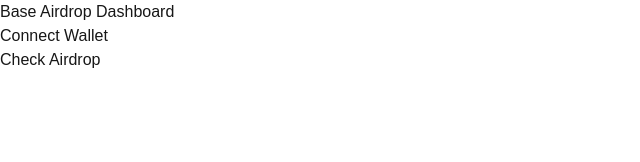
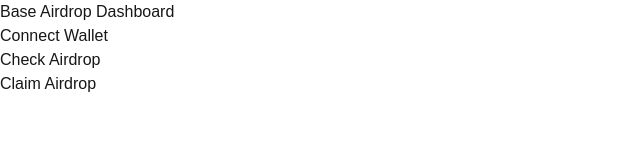
Before and after one commit to Singhranashivang/base-airdrop, a Next.js app: page / in a window 1280 px wide. Shown: the top 162 px of the page, without its empty margins (0-640 px from the left). Built offline with nearby package versions, Linux system fonts and the light colour scheme.

Commit message:
display claim airdrop button on homepage

```diff
--- a/app/page.tsx
+++ b/app/page.tsx
@@ -1,5 +1,8 @@
 import WalletConnect from "../components/WalletConnect";
 import AirdropChecker from "../components/AirdropChecker";
+import ClaimButton from "../components/ClaimButton";
+
+
 
 export default function Home() {
   return (
@@ -7,6 +10,7 @@ export default function Home() {
       <h1>Base Airdrop Dashboard</h1>
       <WalletConnect />
       <AirdropChecker />
+      <ClaimButton />
     </main>
   );
 }
```
